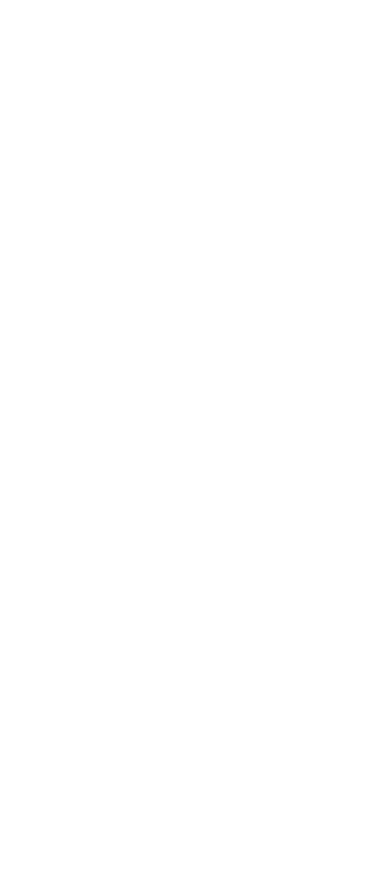
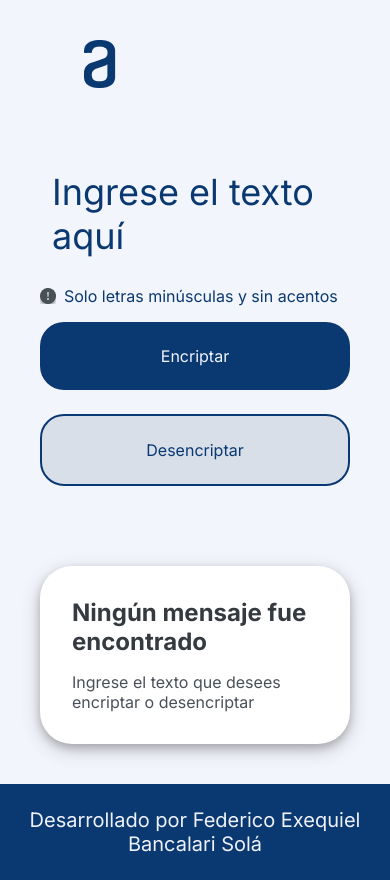
Before and after one commit to fedebanca/Challenge---AluraONE---Encriptador, a plain HTML site: page index.html in a window 390 px wide. Before the commit the page ends 844 px from the top, so only its background shows below. Drawn offline with Linux system fonts and the light colour scheme.

Commit message:
Proyecto finalizado

```diff
--- a/app.js
+++ b/app.js
@@ -0,0 +1,91 @@
+function encriptarTexto(){
+    // Obtengo el contenido del textarea
+    const textarea = document.querySelector('.presentacion__principal__entrada__textarea');
+    const textoAEncriptar = textarea.value;
+    let textoEncriptado
+
+    // Encripto el texto
+    // Llaves de encriptación
+    // La letra "e" es convertida para "enter"
+    textoEncriptado = textoAEncriptar.replaceAll('e', "enter");
+    // La letra "i" es convertida para "imes"
+    textoEncriptado = textoEncriptado.replaceAll('i', "imes");
+    // La letra "a" es convertida para "ai"
+    textoEncriptado = textoEncriptado.replaceAll('a', "ai");
+    // La letra "o" es convertida para "ober"
+    textoEncriptado = textoEncriptado.replaceAll('o', "ober");
+    // La letra "u" es convertida para "ufat"
+    textoEncriptado = textoEncriptado.replaceAll('u', "ufat");
+
+    console.log("texto encriptado: " + textoEncriptado);
+
+    // Escribo el texto encriptado en el <p>
+    const output = document.querySelector('.presentacion__salida__output');
+    output.textContent = textoEncriptado;
+    output.style.display = 'block';
+
+    // oculto elementos
+    setElementsDisplay([".presentacion__salida__imagen", ".presentacion__salida__texto"],'none');
+
+    // muestro elementos
+    setElementsDisplay([".presentacion__salida__output", ".presentacion__salida__btnCopiar"],'block');
+}
+
+function desencriptarTexto(){
+    // Obtengo el contenido del textarea
+    const textarea = document.querySelector('.presentacion__principal__entrada__textarea');
+    const textoAEncriptar = textarea.value;
+    let textoDesencriptado
+
+    // Encripto el texto
+    // Llaves de encriptación
+    // La letra "e" es convertida para "enter"
+    textoDesencriptado = textoAEncriptar.replaceAll("enter", 'e');
+    // La letra "i" es convertida para "imes"
+    textoDesencriptado = textoDesencriptado.replaceAll("imes", 'i');
+    // La letra "a" es convertida para "ai"
+    textoDesencriptado = textoDesencriptado.replaceAll("ai", 'a');
+    // La letra "o" es convertida para "ober"
+    textoDesencriptado = textoDesencriptado.replaceAll("ober", 'o');
+    // La letra "u" es convertida para "ufat"
+    textoDesencriptado = textoDesencriptado.replaceAll("ufat", 'u');
+
+    console.log("texto encriptado: " + textoDesencriptado);
+
+    // Escribo el texto encriptado en el <p>
+    const output = document.querySelector('.presentacion__salida__output');
+    output.textContent = textoDesencriptado;
+    output.style.display = 'block';
+
+    // oculto elementos
+    setElementsDisplay([".presentacion__salida__imagen", ".presentacion__salida__texto"],'none');
+
+    // muestro elementos
+    setElementsDisplay([".presentacion__salida__output", ".presentacion__salida__btnCopiar"],'block');
+}
+
+function setElementsDisplay(elements, displayValue){
+    for (var i = 0; i < elements.length; i++){
+        document.querySelector(elements[i]).style.display = displayValue;
+    }
+}
+
+function copiarTexto(){
+    const output = document.querySelector('.presentacion__salida__output');
+    const texto = output.textContent;
+
+    // Crear un elemento temporal para copiar el texto en el portapapeles
+    const elementoTemporal = document.createElement('textarea');
+    elementoTemporal.value = texto;
+    document.body.appendChild(elementoTemporal);
+
+    // Seleccionar y copiar el texto
+    elementoTemporal.select();
+    document.execCommand('copy');
+
+    // Eliminar el elemento temporal
+    document.body.removeChild(elementoTemporal);
+
+    // Mostrar una alerta o mensaje indicando que el texto fue copiado
+    alert('Texto copiado al portapapeles')
+}
--- a/index.html
+++ b/index.html
@@ -3,9 +3,44 @@
 <head>
     <meta charset="UTF-8">
     <meta name="viewport" content="width=device-width, initial-scale=1.0">
-    <title>Document</title>
+    <title>Encriptador</title>
+    <link rel="stylesheet" href="style.css">
+    <script src="https://kit.fontawesome.com/yourcode.js" crossorigin="anonymous"></script>
 </head>
 <body>
+    <!-- <header class="header">
+        <img src="assets/Logo.png" alt="Logo de Alura">
+    </header> -->
+    <main class="presentacion">
+        <div class="presentacion__principal">
+            <img class="presentacion__principal__aluraLogo" src="assets/Logo.png" alt="Logo de Alura">
+            <section class="presentacion__principal__entrada">
+                <textarea class="presentacion__principal__entrada__textarea" name="textoIngresado" id="textoIngresado" placeholder="Ingrese el texto aquí"></textarea>
+                <!-- <input class="presentacion__principal__entrada__input" type="text" placeholder="Ingrese el texto aquí"> -->
+                <div>
+                    <p class="presentacion__principal__entrada__mensaje"><img class="presentacion__principal__entrada__mensaje__icon" src="assets/Group.png" alt="Ícono de exclamación">Solo letras minúsculas y sin acentos</p>
+                    <div class="presentacion__principal__entrada__botones">
+                        <button id="btnEncriptar" class="presentacion__principal__entrada__botones__btnEncriptar" onclick="encriptarTexto()">Encriptar</button>
+                        <button id="btnDesencriptar" class="presentacion__principal__entrada__botones__btnDesencriptar" onclick="desencriptarTexto()">Desencriptar</button>
+                    </div>
+                </div>
+            </section>
+        </div>
+        <section class="presentacion__salida">
+            <textarea class="presentacion__salida__output" readonly>Output</textarea>
+            <img class="presentacion__salida__imagen" src="assets/Muñeco.png" alt="Imagen de muñeco">
+            <div class="presentacion__salida__texto">
+                <p class="presentacion__salida__texto__1">Ningún mensaje fue encontrado</p>
+                <p class="presentacion__salida__texto__2">Ingrese el texto que desees encriptar o desencriptar</p>
+            </div>
+            <button id="btnCopiar" class="presentacion__salida__btnCopiar" onclick="copiarTexto()">Copiar</button>
+        </section>
+    </main>
 
+    <footer class="footer">
+        <p>Desarrollado por Federico Exequiel Bancalari Solá</p>
+    </footer>
+
+    <script src="app.js" defer></script>
 </body>
 </html>
--- a/style.css
+++ b/style.css
@@ -0,0 +1,248 @@
+@import url('https://fonts.googleapis.com/css2?family=Inter:ital,opsz,wght@0,14..32,100..900;1,14..32,100..900&family=Krona+One&family=Montserrat:ital,wght@0,100..900;1,100..900&display=swap');
+
+:root{
+    --color-primario: #0A3871;
+    --color-secundario: #F3F5FC;
+    --color-terciario: #EFF1FA;
+    --fuente-inter: "Inter", sans-serif;
+}
+
+*{
+    padding: 0;
+    margin: 0;
+}
+
+
+body{
+    height: 100vh;
+    box-sizing: border-box;
+    background-color: var(--color-secundario);
+    color: var(--color-primario);
+    font-family: "Inter", sans-serif;
+    display: flex;
+    flex-direction: column;
+    justify-content: space-between;
+}
+
+.presentacion {
+    display: flex;
+    align-items: center;
+    margin: 40px;
+    justify-content: space-between;
+    flex-grow: 1;
+    gap: 80px;
+}
+
+button{
+    border-radius: 24px;
+    text-align: center;
+    padding: 24px 0;
+    font-family: "Inter", sans-serif;
+    font-size: 1rem;
+}
+
+.presentacion__principal{
+    display: flex;
+    flex-direction: column;
+    height: 100%;
+    width: 100%;
+}
+
+.presentacion__principal__aluraLogo{
+    height: 48px;
+    width: 120px;
+}
+
+.presentacion__principal__entrada{
+    width: 50%;
+    height: 100%;
+    display: flex;
+    flex-direction: column;
+    justify-content: space-between;
+    margin: 80px 0 72px 200px;
+}
+
+.presentacion__principal__entrada__textarea{
+    background-color: var(--color-secundario);
+    font-family: "Inter", sans-serif;
+    font-size: 2.25rem;
+    color: var(--color-primario);
+    border: none;
+    text-align: left;
+    height: 100%;
+    resize: none;
+    padding: 12px;
+}
+
+.presentacion__principal__entrada__textarea::placeholder{
+    color: var(--color-primario);
+}
+
+.presentacion__principal__entrada__mensaje{
+    display: flex;
+    align-items: center;
+    gap: 8px;
+    margin: 16px 0;
+}
+
+.presentacion__principal__entrada__mensaje__icon{
+    height: 16px;
+    width: 16px;
+}
+
+.presentacion__principal__entrada__botones{
+    display: flex;
+    justify-content: space-between;
+}
+
+.presentacion__principal__entrada__botones__btnEncriptar{
+    width: 47%;
+    background-color: var(--color-primario);
+    color: var(--color-secundario);
+    border:none;
+}
+
+.presentacion__principal__entrada__botones__btnEncriptar:hover{
+    background-color: #072B61;
+}
+
+.presentacion__principal__entrada__botones__btnDesencriptar {
+    width: 47%;
+    background-color: #D8DFE8;
+    color: var(--color-primario);
+    border: 2px solid var(--color-primario);
+}
+
+.presentacion__principal__entrada__botones__btnDesencriptar:hover{
+    background-color: var(--color-terciario);
+}
+
+.presentacion__salida{
+    height:100%;
+    width: 50%;
+    background-color: #FFFFFF;
+    border-radius: 32px;
+    padding: 32px;
+    display: flex;
+    flex-direction: column;
+    justify-content: space-between;
+    align-items: center;
+    box-shadow: 0 4px 8px 0 rgba(0, 0, 0, 0.2), 0 6px 20px 0 rgba(0, 0, 0, 0.19);
+    box-sizing: border-box;
+    gap: 32px;
+}
+
+
+.presentacion__salida__texto{
+    margin-top: 32px;
+    display: flex;
+    flex-direction: column;
+    align-items: center;
+    gap: 16px;
+}
+
+.presentacion__salida__texto__1{
+    color: #343A40;
+    font-weight: bold;
+    font-size: 1.5rem;
+}
+
+.presentacion__salida__texto__2{
+    color: #495057;
+    font-size: 1rem;
+}
+
+.presentacion__salida__output{
+    font-size: 1.5rem;
+    color: #495057;
+    display: none;
+    box-sizing: border-box;
+    font-family: "Inter", sans-serif;
+    border: none;
+    text-align: left;
+    height: 100%;
+    width: 100%;
+    resize: none;
+}
+
+.presentacion__salida__imagen{
+    width: 50%;
+}
+
+.presentacion__salida__btnCopiar {
+    width: 100%;
+    background-color: #FFFFFF;
+    color: var(--color-primario);
+    border: 2px solid var(--color-primario);
+    display: none;
+}
+
+.presentacion__salida__btnCopiar:hover{
+    background-color: var(--color-terciario);
+}
+
+.footer{
+    background-color: var(--color-primario);
+    color: var(--color-terciario);
+    padding: 24px;
+    text-align: center;
+    font-size: 1.25rem;
+}
+
+.header{
+    padding: 40px;
+}
+
+/* tablet */
+@media (max-width: 930px){
+    .presentacion {
+        flex-direction: column;
+        gap: 64px;
+    }
+
+    .presentacion__principal__entrada{
+        margin: 116px 5% 5% 5%;
+        align-self: center;
+        width: 100%;
+    }
+
+    .presentacion__salida{
+        height: auto;
+        width: 100%;
+    }
+
+    .presentacion__salida__texto{
+        margin: 0;
+    }
+
+    .presentacion__salida__output{
+        height: 200px;
+    }
+
+    .presentacion__salida__imagen{
+        display: none;
+    }
+}
+
+/* smartphone */
+@media (max-width: 610px){
+    .presentacion__principal__entrada{
+        margin: 70px 5% 5% 5%;
+        align-self: center;
+        width: 100%;
+    }
+
+    .presentacion__principal__entrada__botones__btnEncriptar {
+        width: 100%;
+    }
+
+    .presentacion__principal__entrada__botones__btnDesencriptar {
+        width: 100%;
+    }
+
+    .presentacion__principal__entrada__botones{
+        flex-direction: column;
+        gap: 24px;
+        align-items: center;
+    }
+}
```
Also changed, not shown: assets/Group.png (added), assets/Logo.png (added), assets/Logo@2x.png (added), assets/Muñeco.png (added).
